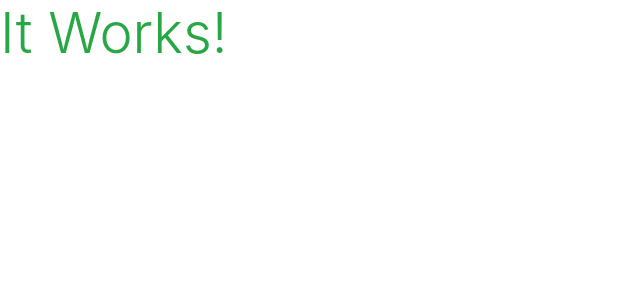
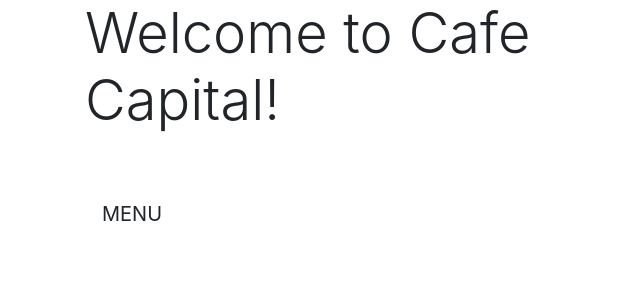
Before and after one commit to NicoPauwels/Milestone-Project-4-Cafe-Capital, a Django app: page / in a window 1280 px wide. Shown: the top 300 px of the page, without its empty margins (0-640 px from the left). Run offline with Django 3.2, Linux system fonts and the light colour scheme; some libraries are stand-ins or nearby versions.

Commit message:
added home page content

```diff
--- a/home/templates/home/index.html
+++ b/home/templates/home/index.html
@@ -1,6 +1,26 @@
 {% extends "base.html" %}
 {% load static %}
 
+{% block page_header %}
+    <div class="container header-container">
+        <div class="row">
+            <div class="col">
+            </div>
+        </div>
+    </div>
+{% endblock %}
+
 {% block content %}
-<h1 class="display-4 text-success">It Works!</h1>
+    <div class="container h-100">
+        <div class="row h-100">
+            <div class="col-md-6 my-auto">
+                <h1 class="display-4 logo-font text-black">Welcome to Cafe Capital!</h1>
+                <div class="my-5">
+                    <h4>
+                        <a href="" class="menu-button btn btn-lg rounded-0 text-uppercase py-3">Menu</a>
+                    </h4>
+                </div>
+            </div>
+        </div>
+    </div>
 {% endblock %}
```
